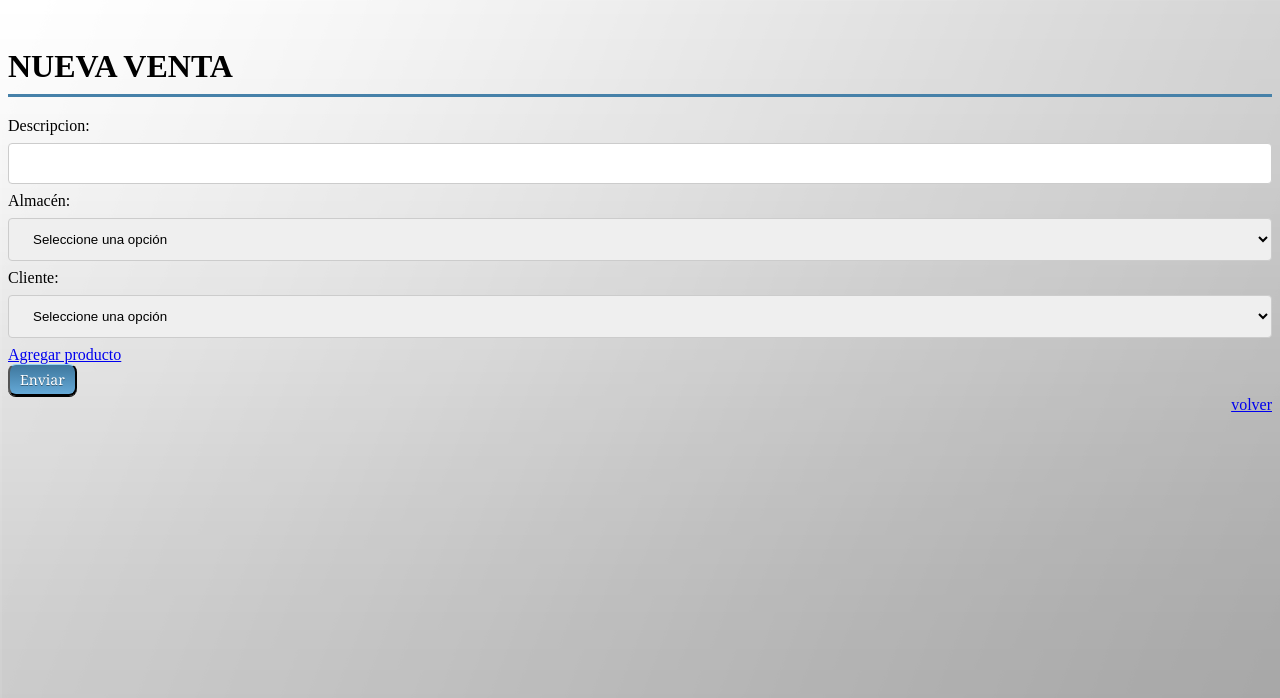
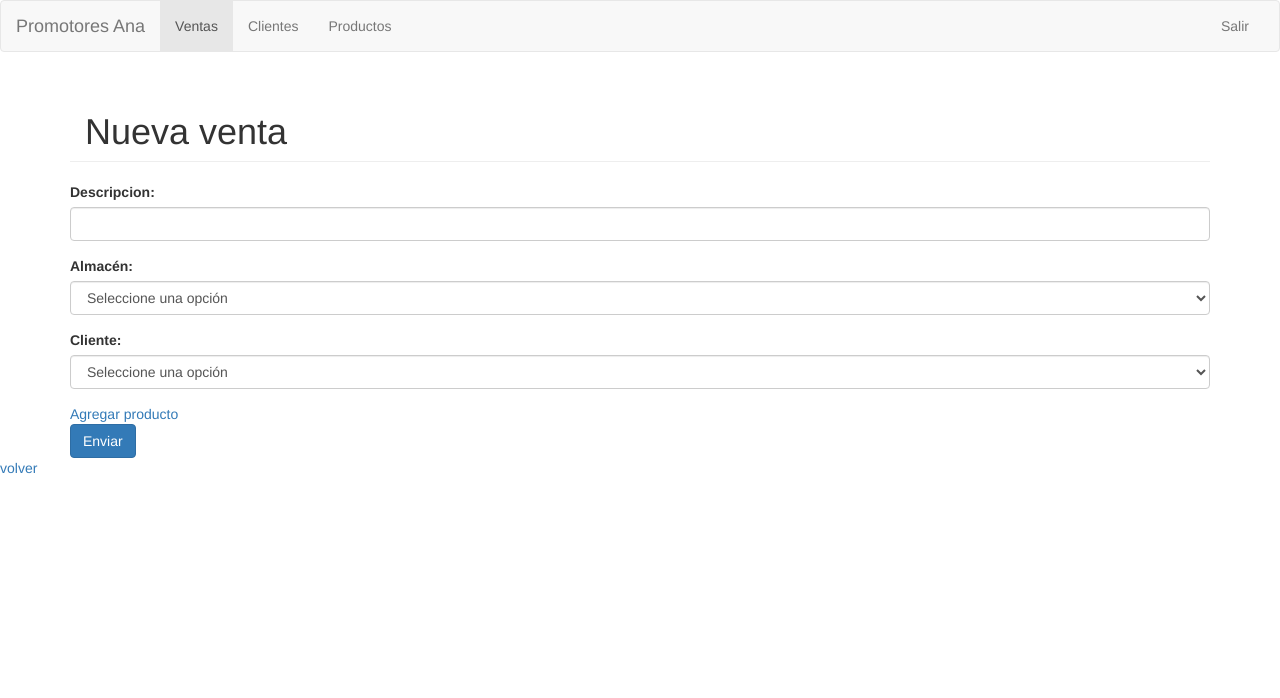
Before and after one commit to wanfra1/ABD, a PHP site: page /public/ventas/nueva.php in a window 1280 px wide. Shown: the top 698 px of the page. Run offline with PHP 8.4, Linux system fonts and the light colour scheme; the visitor is signed in with stand-in values (Sample User, id 1); data comes from the database, SQL or seed files in the repository; data that the repository does not hold is empty.

Commit message:
Muchos cambios.

```diff
--- /dev/null
+++ b/Abd/public/logout.php
@@ -0,0 +1,3 @@
+<?php
+    session_destroy();
+    header('Location: home.php');
--- a/Abd/public/ventas/nueva.php
+++ b/Abd/public/ventas/nueva.php
@@ -1,19 +1,21 @@
-<!DOCTYPE html PUBLIC "-//W3C//DTD HTML 4.01 Transitional//EN" "http://www.w3.org/TR/html4/strict.dtd">
+<!DOCTYPE html>
 <html>
 <head>
     <meta http-equiv="Content-Type" content="text/html; charset=UTF-8">
     <title>Registrar venta</title>
-    <link rel="stylesheet" type="text/css" href="../../static/css/styles.css">
+    <link rel="stylesheet" type="text/css" href="https://maxcdn.bootstrapcdn.com/bootstrap/3.3.6/css/bootstrap.min.css">
 </head>
 <body>
-<h1 class="page-header col-md-12">NUEVA VENTA</h1>
 <?php include '../../servicios/bd.php';?>
 <?php include '../../servicios/ventas.php';?>
 <?php include '../../servicios/almacenes.php';?>
 <?php include '../../servicios/productos.php';?>
 <?php include '../../servicios/clientes.php';?>
 <?php
-
+    session_start();
+    if (!isset($_SESSION['valid']) || $_SESSION['valid'] != true) {
+        header('Location: accede.php');
+    }
     function opcionesProducto($seleccionado) {
         $productos = new Productos();
         $opciones = '';
@@ -83,16 +85,43 @@
         }
     }
 ?>
-<div id="divForm">
+<div class="navbar navbar-default">
+    <div class="container-fluid">
+        <div class="navbar-header">
+            <button type="button" class="navbar-toggle collapsed" data-toggle="collapse" data-target="#navbar" aria-expanded="false" aria-controls="navbar">
+                <span class="sr-only">Toggle navigation</span>
+                <span class="icon-bar"></span>
+                <span class="icon-bar"></span>
+                <span class="icon-bar"></span>
+            </button>
+            <a class="navbar-brand" href="#">Promotores Ana</a>
+        </div>
+        <div id="navbar" class="navbar-collapse collapse">
+            <ul class="nav navbar-nav">
+                <li class="active"><a href="lista.php">Ventas</a></li>
+                <li><a href="#">Clientes</a></li>
+                <li><a href="#">Productos</a></li>
+            </ul>
+            <ul class="nav navbar-nav navbar-right">
+                <li><a href="../logout.php">Salir</a></li>
+            </ul>
+        </div>
+    </div>
+</div>
+<div class="container">
+    <h1 class="page-header col-md-12">Nueva venta</h1>
     <form id="venta" onsubmit="return validarVenta()" method="post" action="nueva.php" enctype="multipart/form-data">
         <div>
             <span id="errorProductoVacio"></span>
         </div>
+        <div class="form-group <?php if ($errorDescripcion != '') echo 'has-error' ?>">
             <label id="label_descripcion" for="descripcion">Descripcion:</label>
-        <input class="inputSelect" type="text" name="descripcion" id="descripcion" value="<?php echo $descripcion; ?>">
-        <span id="erroresDescripcion"><?php echo $errorDescripcion; ?></span>
+            <input class="form-control" type="text" name="descripcion" id="descripcion" value="<?php echo $descripcion; ?>">
+            <span id="erroresDescripcion" class="help-block"><?php echo $errorDescripcion; ?></span>
+        </div>
+        <div class="form-group <?php if ($errorAlmacen != '') echo 'has-error' ?>">
             <label id="label_almacen" for="almacen">Almacén:</label>
-        <select id="almacen" name="almacen" class="inputSelect">
+            <select id="almacen" name="almacen" class="form-control">
                 <?php
                 $almacenes = new Almacenes();
                 $todos = $almacenes->todos();
@@ -106,9 +135,11 @@
                 }
                 ?>
             </select>
-        <span id="erroresAlmacen"><?php echo $errorAlmacen; ?></span>
+            <span id="erroresAlmacen" class="help-block"><?php echo $errorAlmacen; ?></span>
+        </div>
+        <div class="form-group <?php if ($errorCliente != '') echo 'has-error' ?>">
             <label id="label_cliente" for="cliente">Cliente:</label>
-        <select id="cliente" name="cliente" class="inputSelect">
+            <select id="cliente" name="cliente" class="form-control">
                 <?php
                 $clientes = new Clientes();
                 $todos = $clientes->todos();
@@ -122,7 +153,8 @@
                 }
                 ?>
             </select>
-        <span id="erroresClientes"><?php echo $errorCliente; ?></span>
+            <span id="erroresClientes" class="help-block"><?php echo $errorCliente; ?></span>
+        </div>
         <div id="divProductos" class="divProductos">
             <?php
                 foreach ($productosExistentes as $i=>$producto) {
@@ -159,7 +191,7 @@
         </div>
         <input type="hidden" id="numRepeticiones" name="numRepeticiones" value="0">
         <div id="divSubmit">
-            <input class="button" id="submit" type="submit" value="Enviar">
+            <input class="btn btn-primary" id="submit" type="submit" value="Enviar">
         </div>
     </form>
 </div>
--- a/Abd/servicios/bd.php
+++ b/Abd/servicios/bd.php
@@ -3,7 +3,7 @@ class BaseDatos {
     private $urlBaseDatos = 'localhost';
     private $usuario = 'root';
     private $password = '';
-    private $nombreBaseDatos = 'torrix_almacenes';
+    private $nombreBaseDatos = 'ana';
     private $charset = 'utf8';
     public $driverBaseDatos = NULL;
     public function __construct() {
--- a/Abd/servicios/ventas.php
+++ b/Abd/servicios/ventas.php
@@ -3,11 +3,15 @@
 class Ventas {
     public function todos() {
         $bd = new BaseDatos();
-        return $bd->getQuery('SELECT venta.descripcion, venta.referencia, almacen.nombre, cliente.nombre FROM `stock_venta` AS venta INNER JOIN `clientes` AS cliente ON cliente.ID = venta.cliente INNER JOIN `stock_almacen` AS almacen ON almacen.ID = venta.ID_ALMACEN' );
+        return $bd->getQuery('SELECT venta.descripcion, venta.referencia, almacen.nombre, cliente.nombre, venta.estado FROM `stock_venta` AS venta INNER JOIN `clientes` AS cliente ON cliente.ID = venta.cliente INNER JOIN `stock_almacen` AS almacen ON almacen.ID = venta.ID_ALMACEN' );
+    }
+    public function porReferencia($referencia) {
+        $bd = new BaseDatos();
+        return $bd->getQuery('SELECT venta.descripcion, venta.referencia, almacen.nombre, cliente.nombre, venta.estado FROM `stock_venta` AS venta INNER JOIN `clientes` AS cliente ON cliente.ID = venta.cliente INNER JOIN `stock_almacen` AS almacen ON almacen.ID = venta.ID_ALMACEN WHERE venta.referencia = "'.$referencia.'"');
     }
     public function guardar($almacen, $descripcion, $productosExistentes, $cliente) {
         $bd = new BaseDatos();
-        $query = 'INSERT INTO `stock_venta` (ID, ID_ALMACEN, DESCRIPCION, cliente, referencia) VALUES (NULL, '.$almacen.', "'.$descripcion.'", '.$cliente.', "'.uniqid().'")';
+        $query = 'INSERT INTO `stock_venta` (ID, ID_ALMACEN, DESCRIPCION, cliente, referencia, estado) VALUES (NULL, '.$almacen.', "'.$descripcion.'", '.$cliente.', "'.rand(0, 10000).'", "FACTURADA")';
         $result = $bd->insertarConId($query);
         foreach ($productosExistentes as $i=>$producto) {
             $bd->getQuery('INSERT INTO `stock_lineaventa` (ID_VENTA, ID_PRODUCTO, UNIDADES) VALUES ('.$result.', '.$producto['producto'].', '.$producto['cantidad'].')');
@@ -36,4 +40,8 @@ class Ventas {
             $bd->getQuery('DELETE FROM `stock_venta` WHERE ID='.$id);
         }
     }
+    public function productosVenta($referencia) {
+        $bd = new BaseDatos();
+        return $bd->getQuery('SELECT producto.nombre, lineaventa.unidades FROM `stock_lineaventa` AS lineaventa INNER JOIN `stock_producto` AS producto ON producto.ID = lineaventa.id_producto WHERE lineaventa.id_venta = (select id from stock_venta where referencia="'.$referencia.'")' );
+    }
 }
```
Also changed, not shown: Abd/public/ventas/detalle.php (added, +83 -0 lines), Abd/public/ventas/lista.php (+42 -7 lines). Lines whose indentation alone changed are shown as unchanged.
